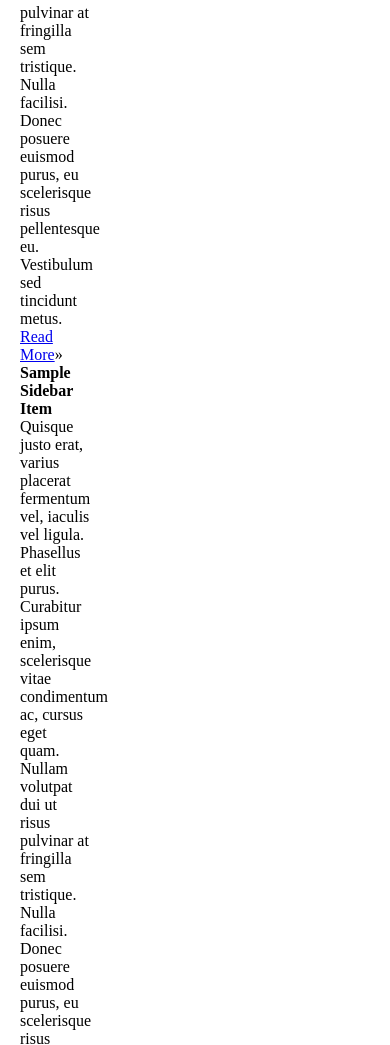
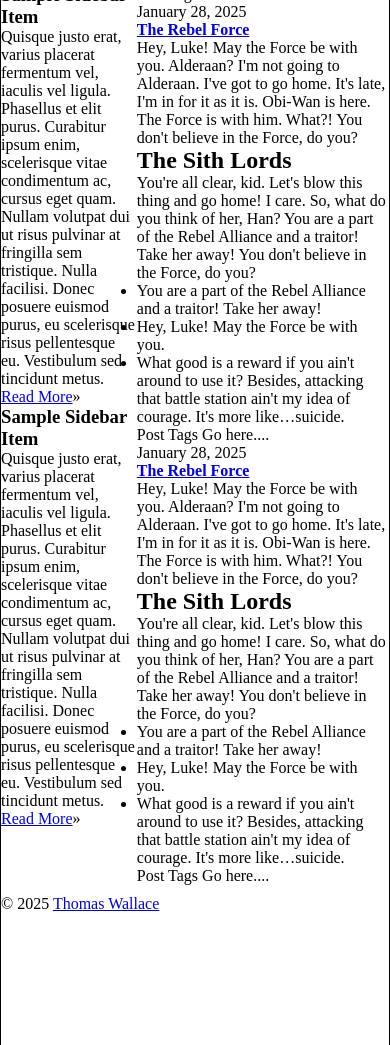
Before and after one commit to christophernoland-8/mobile-web-development-25, a plain HTML site: page css-grid-excercise/index.html in a window 390 px wide. Shown: the part 619-1664 px from the top of the page. Drawn offline with Linux system fonts and the light colour scheme.

Commit message:
Commit of grid excercise and home screen css I forgot to push

```diff
--- a/css-grid-excercise/assets/css/style.css
+++ b/css-grid-excercise/assets/css/style.css
@@ -1,31 +1,56 @@
 * {
-    padding:0;
-    margin:0;
+  padding: 0;
+  margin: 0;
 }
 
-main{
-    max-width: 940px;
-  margin: 0 20px;
+main {
+  max-width: 960px;
+  border: 1px solid #000;
+  margin: 20px auto;
   display: grid;
   grid-gap: 10px;
+  grid-auto-rows: minmax(150px, auto);
 }
 
-header, footer.end{
-    grid-column: 1/-1;
-    clear:both;
+header,
+footer.end {
+  grid-column: 1/-1;
+  clear: both;
 }
 
-aside{
-    float:left;
-    width:20%;
+/*aside {
+  float: left;
+  width: 35%;
 
-    grid-column: 1;
-    grid-row:2;
+  grid-column: 2;
+  grid-row: 6;
+}*/
+
+article#1 {
+  grid-column: 1;
+  grid-row: 2;
+  float: left;
+  width: 35%;
 }
 
-section#primary{
-    float:right;
-    width:80%;
+article#2 {
+  grid-column: 1;
+  grid-row: 4;
+  float: left;
+  width: 35%;
+}
 
-    grid-column: 2;
+article#3 {
+  grid-column: 1;
+  grid-row: 6;
+  float: left;
+  width: 35%;
 }
+
+section#primary {
+  float: right;
+  width: 65%;
+
+  grid-column: 2;
+  grid-row: 2 / 7;
+}
--- a/css-grid-excercise/index.html
+++ b/css-grid-excercise/index.html
@@ -3,11 +3,14 @@
   <head>
     <meta charset="utf-8" />
     <title>Out with the old...</title>
-<link rel="stylesheet" href="path-to-style.css">
-<meta name="description" content="We are going to refine this document down to a good starting point for all html5 projects moving forward." />
+    <link rel="stylesheet" href="assets/css/style.css" />
+    <meta
+      name="description"
+      content="We are going to refine this document down to a good starting point for all html5 projects moving forward."
+    />
     <meta name="author" content="Thomas Wallace" />
     <link rel="shortcut icon" href="/favicon.ico" />
-<link rel="stylesheet" href="assets/css/style.css">
+    <link rel="stylesheet" href="assets/css/style.css" />
   </head>
   <body>
     <main>
@@ -26,33 +29,143 @@
         <section id="primary">
           <article>
             <time datetime="2025-1-28">January 28, 2025</time>
-        <h1> <a href="#" rel="bookmark" title="link to this post">The Rebel Force</a> </h1>
-        <p>Hey, Luke! May the Force be with you. Alderaan? I'm not going to Alderaan. I've got to go home. It's late, I'm in for it as it is. Obi-Wan is here. The Force is with him. What?! You don't believe in the Force, do you?</p>
+            <h1>
+              <a href="#" rel="bookmark" title="link to this post"
+                >The Rebel Force</a
+              >
+            </h1>
+            <p>
+              Hey, Luke! May the Force be with you. Alderaan? I'm not going to
+              Alderaan. I've got to go home. It's late, I'm in for it as it is.
+              Obi-Wan is here. The Force is with him. What?! You don't believe
+              in the Force, do you?
+            </p>
             <h2>The Sith Lords</h2>
-        <p>You're all clear, kid. Let's blow this thing and go home! I care. So, what do you think of her, Han? You are a part of the Rebel Alliance and a traitor! Take her away! You don't believe in the Force, do you?</p>
+            <p>
+              You're all clear, kid. Let's blow this thing and go home! I care.
+              So, what do you think of her, Han? You are a part of the Rebel
+              Alliance and a traitor! Take her away! You don't believe in the
+              Force, do you?
+            </p>
             <ul>
-          <li>You are a part of the Rebel Alliance and a traitor! Take her away!</li>
+              <li>
+                You are a part of the Rebel Alliance and a traitor! Take her
+                away!
+              </li>
               <li>Hey, Luke! May the Force be with you.</li>
-          <li>What good is a reward if you ain't around to use it? Besides, attacking that battle station ain't my idea of courage. It's more like&hellip;suicide.</li>
+              <li>
+                What good is a reward if you ain't around to use it? Besides,
+                attacking that battle station ain't my idea of courage. It's
+                more like&hellip;suicide.
+              </li>
             </ul>
-        <footer class="post-meta"> Post Tags Go here.... </footer>
+            <footer class="post-meta">Post Tags Go here....</footer>
+          </article>
+          <article>
+            <time datetime="2025-1-28">January 28, 2025</time>
+            <h1>
+              <a href="#" rel="bookmark" title="link to this post"
+                >The Rebel Force</a
+              >
+            </h1>
+            <p>
+              Hey, Luke! May the Force be with you. Alderaan? I'm not going to
+              Alderaan. I've got to go home. It's late, I'm in for it as it is.
+              Obi-Wan is here. The Force is with him. What?! You don't believe
+              in the Force, do you?
+            </p>
+            <h2>The Sith Lords</h2>
+            <p>
+              You're all clear, kid. Let's blow this thing and go home! I care.
+              So, what do you think of her, Han? You are a part of the Rebel
+              Alliance and a traitor! Take her away! You don't believe in the
+              Force, do you?
+            </p>
+            <ul>
+              <li>
+                You are a part of the Rebel Alliance and a traitor! Take her
+                away!
+              </li>
+              <li>Hey, Luke! May the Force be with you.</li>
+              <li>
+                What good is a reward if you ain't around to use it? Besides,
+                attacking that battle station ain't my idea of courage. It's
+                more like&hellip;suicide.
+              </li>
+            </ul>
+            <footer class="post-meta">Post Tags Go here....</footer>
+          </article>
+          <article>
+            <time datetime="2025-1-28">January 28, 2025</time>
+            <h1>
+              <a href="#" rel="bookmark" title="link to this post"
+                >The Rebel Force</a
+              >
+            </h1>
+            <p>
+              Hey, Luke! May the Force be with you. Alderaan? I'm not going to
+              Alderaan. I've got to go home. It's late, I'm in for it as it is.
+              Obi-Wan is here. The Force is with him. What?! You don't believe
+              in the Force, do you?
+            </p>
+            <h2>The Sith Lords</h2>
+            <p>
+              You're all clear, kid. Let's blow this thing and go home! I care.
+              So, what do you think of her, Han? You are a part of the Rebel
+              Alliance and a traitor! Take her away! You don't believe in the
+              Force, do you?
+            </p>
+            <ul>
+              <li>
+                You are a part of the Rebel Alliance and a traitor! Take her
+                away!
+              </li>
+              <li>Hey, Luke! May the Force be with you.</li>
+              <li>
+                What good is a reward if you ain't around to use it? Besides,
+                attacking that battle station ain't my idea of courage. It's
+                more like&hellip;suicide.
+              </li>
+            </ul>
+            <footer class="post-meta">Post Tags Go here....</footer>
           </article>
         </section>
         <!--#primary -->
-    <aside>
-      <article class="widget">
-        <h1>Sample Sidebar Item </h1>
-        <p>Quisque justo erat, varius placerat fermentum vel, iaculis vel ligula. Phasellus et elit purus. Curabitur ipsum enim, scelerisque vitae condimentum ac, cursus eget quam. Nullam volutpat dui ut risus pulvinar at fringilla sem tristique. Nulla facilisi. Donec posuere euismod purus, eu scelerisque risus pellentesque eu. Vestibulum sed tincidunt metus. <a href="#">Read More</a>&raquo;</p>
+        <!--<aside>-->
+        <article class="widget" id="1">
+          <h1>Sample Sidebar Item</h1>
+          <p>
+            Quisque justo erat, varius placerat fermentum vel, iaculis vel
+            ligula. Phasellus et elit purus. Curabitur ipsum enim, scelerisque
+            vitae condimentum ac, cursus eget quam. Nullam volutpat dui ut risus
+            pulvinar at fringilla sem tristique. Nulla facilisi. Donec posuere
+            euismod purus, eu scelerisque risus pellentesque eu. Vestibulum sed
+            tincidunt metus. <a href="#">Read More</a>&raquo;
+          </p>
         </article>
-      <article class="widget">
-        <h1>Sample Sidebar Item </h1>
-        <p>Quisque justo erat, varius placerat fermentum vel, iaculis vel ligula. Phasellus et elit purus. Curabitur ipsum enim, scelerisque vitae condimentum ac, cursus eget quam. Nullam volutpat dui ut risus pulvinar at fringilla sem tristique. Nulla facilisi. Donec posuere euismod purus, eu scelerisque risus pellentesque eu. Vestibulum sed tincidunt metus. <a href="#">Read More</a>&raquo;</p>
+        <article class="widget" id="2">
+          <h1>Sample Sidebar Item</h1>
+          <p>
+            Quisque justo erat, varius placerat fermentum vel, iaculis vel
+            ligula. Phasellus et elit purus. Curabitur ipsum enim, scelerisque
+            vitae condimentum ac, cursus eget quam. Nullam volutpat dui ut risus
+            pulvinar at fringilla sem tristique. Nulla facilisi. Donec posuere
+            euismod purus, eu scelerisque risus pellentesque eu. Vestibulum sed
+            tincidunt metus. <a href="#">Read More</a>&raquo;
+          </p>
         </article>
-      <article class="widget">
-        <h1>Sample Sidebar Item </h1>
-        <p>Quisque justo erat, varius placerat fermentum vel, iaculis vel ligula. Phasellus et elit purus. Curabitur ipsum enim, scelerisque vitae condimentum ac, cursus eget quam. Nullam volutpat dui ut risus pulvinar at fringilla sem tristique. Nulla facilisi. Donec posuere euismod purus, eu scelerisque risus pellentesque eu. Vestibulum sed tincidunt metus. <a href="#">Read More</a>&raquo;</p>
+        <article class="widget" id="3">
+          <h1>Sample Sidebar Item</h1>
+          <p>
+            Quisque justo erat, varius placerat fermentum vel, iaculis vel
+            ligula. Phasellus et elit purus. Curabitur ipsum enim, scelerisque
+            vitae condimentum ac, cursus eget quam. Nullam volutpat dui ut risus
+            pulvinar at fringilla sem tristique. Nulla facilisi. Donec posuere
+            euismod purus, eu scelerisque risus pellentesque eu. Vestibulum sed
+            tincidunt metus. <a href="#">Read More</a>&raquo;
+          </p>
         </article>
-    </aside>
+        <!--</aside>-->
         <!--#secondary -->
       </section>
       <!--#content -->
--- /dev/null
+++ b/style.css
@@ -0,0 +1,75 @@
+body {
+  display: grid;
+  grid-template-columns: 2fr 1fr;
+  grid-template-rows: 1fr 1fr 1fr;
+  gap: 10px;
+
+  background-color: #252526;
+}
+
+h1 {
+  background-color: #f27b35;
+  grid-column: 1/3;
+  grid-row: 1;
+  text-align: center;
+}
+
+ul {
+  justify-items: center;
+  text-align: center;
+  background-color: #f25244;
+  grid-column: 1;
+  grid-row: 2/4;
+}
+
+@media screen and (max-width: 800px) {
+  body {
+    display: grid;
+    grid-template-columns: 1fr 1fr;
+    grid-template-rows: 1fr 1fr 1fr 1fr;
+    gap: 10px;
+
+    background-color: #252526;
+  }
+
+  h1 {
+    background-color: #f27b35;
+    grid-column: 1/3;
+    grid-row: 1;
+    text-align: center;
+  }
+
+  ul {
+    justify-items: center;
+    text-align: center;
+    background-color: #f25244;
+    grid-column: 1;
+    grid-row: 2/4;
+  }
+}
+
+@media screen and (min-width: 1600px) {
+  body {
+    display: grid;
+    grid-template-columns: 1fr 1fr;
+    grid-template-rows: 1fr 1fr 1fr;
+    gap: 10px;
+
+    background-color: #252526;
+  }
+
+  h1 {
+    background-color: #f27b35;
+    grid-column: 1/3;
+    grid-row: 1;
+    text-align: center;
+  }
+
+  ul {
+    justify-items: center;
+    text-align: center;
+    background-color: #f25244;
+    grid-column: 1;
+    grid-row: 2/4;
+  }
+}
```
Also changed, not shown: index.html (+1 -0 lines). Lines whose indentation alone changed are shown as unchanged.
